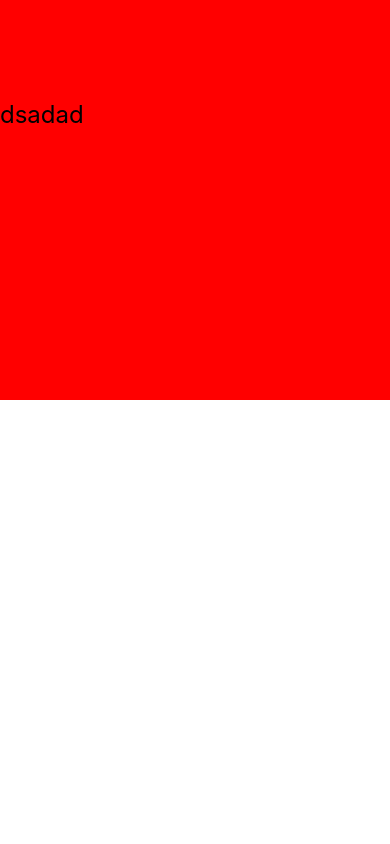
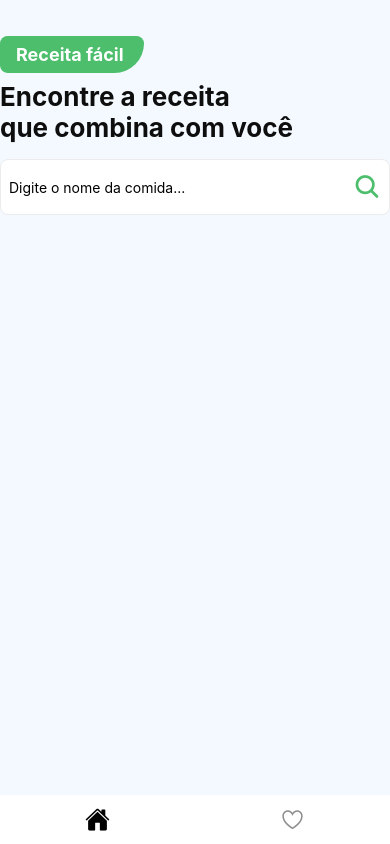
Before and after one commit to wesleywisch/Insider-receita-facil, a React Native app: screen /HomeTab in a window 390 px wide. Built offline with nearby package versions, Linux system fonts and the light colour scheme.

Commit message:
feat: Doing the tabbed browsing part and starting to style the home screen.

```diff
--- a/App.js
+++ b/App.js
@@ -1,20 +1,11 @@
-import { View, Text, StyleSheet } from 'react-native';
+import { NavigationContainer } from '@react-navigation/native';
+
+import { Routes } from './src/routes';
 
 export default function App() {
   return (
-    <View style={styles.container}>
-      <Text style={styles.title}>dsadad</Text>
-    </View>
+    <NavigationContainer>
+      <Routes />
+    </NavigationContainer>
   )
 }
-
-const styles = StyleSheet.create({
-  container: {
-    backgroundColor: 'red',
-    height: 400,
-  },
-  title: {
-    fontSize: 24,
-    marginTop: 100
-  }
-})
--- /dev/null
+++ b/src/components/Logo/index.js
@@ -0,0 +1,29 @@
+import { View, Text, StyleSheet } from "react-native";
+
+export function Logo() {
+  return (
+    <View style={styles.logoArea}>
+      <Text style={styles.logo}>Receita fácil</Text>
+    </View>
+  )
+}
+
+const styles = StyleSheet.create({
+  logoArea: {
+    backgroundColor: '#4cbe6c',
+    alignSelf: 'flex-start',
+    padding: 8,
+    paddingLeft: 16,
+    paddingRight: 20,
+    borderTopRightRadius: 8,
+    borderBottomLeftRadius: 8,
+    borderTopLeftRadius: 8,
+    borderBottomRightRadius: 32,
+    marginBottom: 8,
+  },
+  logo: {
+    fontSize: 18,
+    fontWeight: "bold",
+    color: "#fff"
+  },
+})
--- a/src/pages/home/index.js
+++ b/src/pages/home/index.js
@@ -1,15 +1,69 @@
-import { View, Text, StyleSheet } from 'react-native';
+import { useState } from 'react';
+import { StyleSheet, SafeAreaView, Text, View, TextInput, TouchableOpacity } from 'react-native';
+import { Ionicons } from '@expo/vector-icons';
+
+import { Logo } from '../../components/Logo';
 
 export function Home() {
+  const [inputValue, setInputValue] = useState('')
+
+  function handleSearch() {
+    console.log(inputValue)
+  }
+
   return (
-    <View style={styles.container}>
-      <Text>Página home</Text>
-    </View>
+    <SafeAreaView style={styles.container}>
+      <Logo />
+
+      <Text style={styles.title}>Encontre a receita</Text>
+      <Text style={styles.title}>que combina com você</Text>
+
+      <View style={styles.form}>
+        <TextInput
+          placeholder="Digite o nome da comida..."
+          style={styles.input}
+          value={inputValue}
+          onChangeText={text => setInputValue(text)}
+        />
+
+        <TouchableOpacity onPress={handleSearch}>
+          <Ionicons name="search" size={28} color="#4cbe6c" />
+        </TouchableOpacity>
+      </View>
+    </SafeAreaView>
   )
 }
 
 const styles = StyleSheet.create({
   container: {
-    backgroundColor: 'red',
-  }
+    flex: 1,
+    backgroundColor: '#f3f9ff',
+    paddingTop: 36,
+    paddingStart: 14,
+    paddingEnd: 14,
+  },
+  title: {
+    fontSize: 26,
+    fontWeight: "bold",
+    color: "#0e0e0e",
+  },
+  form: {
+    backgroundColor: "#fff",
+    width: '100%',
+    borderRadius: 8,
+    marginTop: 16,
+    marginBottom: 16,
+    borderWidth: 1,
+    borderColor: '#ececec',
+    paddingLeft: 8,
+    paddingRight: 8,
+    flexDirection: 'row',
+    alignItems: 'center',
+    justifyContent: 'space-between',
+  },
+  input: {
+    width: "90%",
+    maxWidth: '90%',
+    height: 54,
+  },
 })
--- /dev/null
+++ b/src/routes/index.js
@@ -0,0 +1,53 @@
+import { createBottomTabNavigator } from '@react-navigation/bottom-tabs'
+import { Ionicons } from '@expo/vector-icons'
+
+import { Home } from '../pages/home'
+import { Favorites } from '../pages/favorites'
+
+const Tab = createBottomTabNavigator();
+
+export function Routes() {
+  return (
+    <Tab.Navigator
+      screenOptions={{
+        headerShown: false,
+        tabBarHideOnKeyboard: true,
+        tabBarShowLabel: false,
+        tabBarActiveTintColor: "#121212",
+
+        tabBarStyle: {
+          backgroundColor: "fff",
+          borderTopWidth: 0,
+        }
+      }}
+    >
+      <Tab.Screen
+        name="HomeTab"
+        component={Home}
+        options={{
+          tabBarIcon: ({ color, size, focused }) => {
+            if (focused) {
+              return <Ionicons name="home" color="#000" size={size} />
+            }
+
+            return <Ionicons name="home-outline" color={color} size={size} />
+          }
+        }}
+      />
+
+      <Tab.Screen
+        name="Favorites"
+        component={Favorites}
+        options={{
+          tabBarIcon: ({ color, size, focused }) => {
+            if (focused) {
+              return <Ionicons name="heart" color="#ff4141" size={size} />
+            }
+
+            return <Ionicons name="heart-outline" color={color} size={size} />
+          }
+        }}
+      />
+    </Tab.Navigator>
+  )
+}
```
